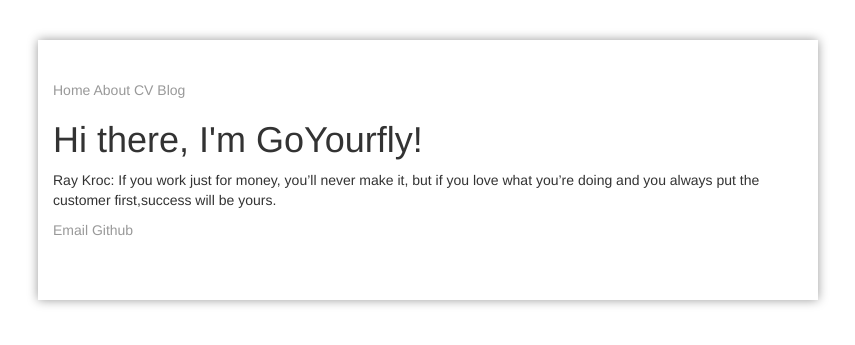
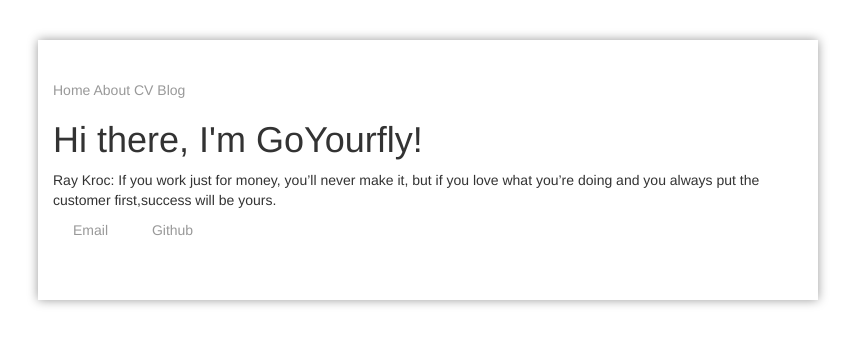
Before and after one commit to goyourfly/goyourfly.github.io, a Jekyll site: the page built from index.html, in a window 1280 px wide. Shown: the top 345 px of the page, without its empty margins (212-1067 px from the left). Built offline with Jekyll 4.4.1, drawn with Linux system fonts in a browser that asks for light colours.

Commit message:
Update default.html

```diff
--- a/_layouts/default.html
+++ b/_layouts/default.html
@@ -28,8 +28,8 @@
 
 
 			<footer>
-						<a href="mailto:goyourfly@gmail.com">Email</a>
-						<a href="https://github.com/goyourfly">Github</a>
+						<a class="text-right" style="margin:20px;" href="mailto:goyourfly@gmail.com">Email</a>
+						<a class="text-right" style="margin:20px;" href="https://github.com/goyourfly">Github</a>
 			</footer>
 				</div>
 			</div>
```
